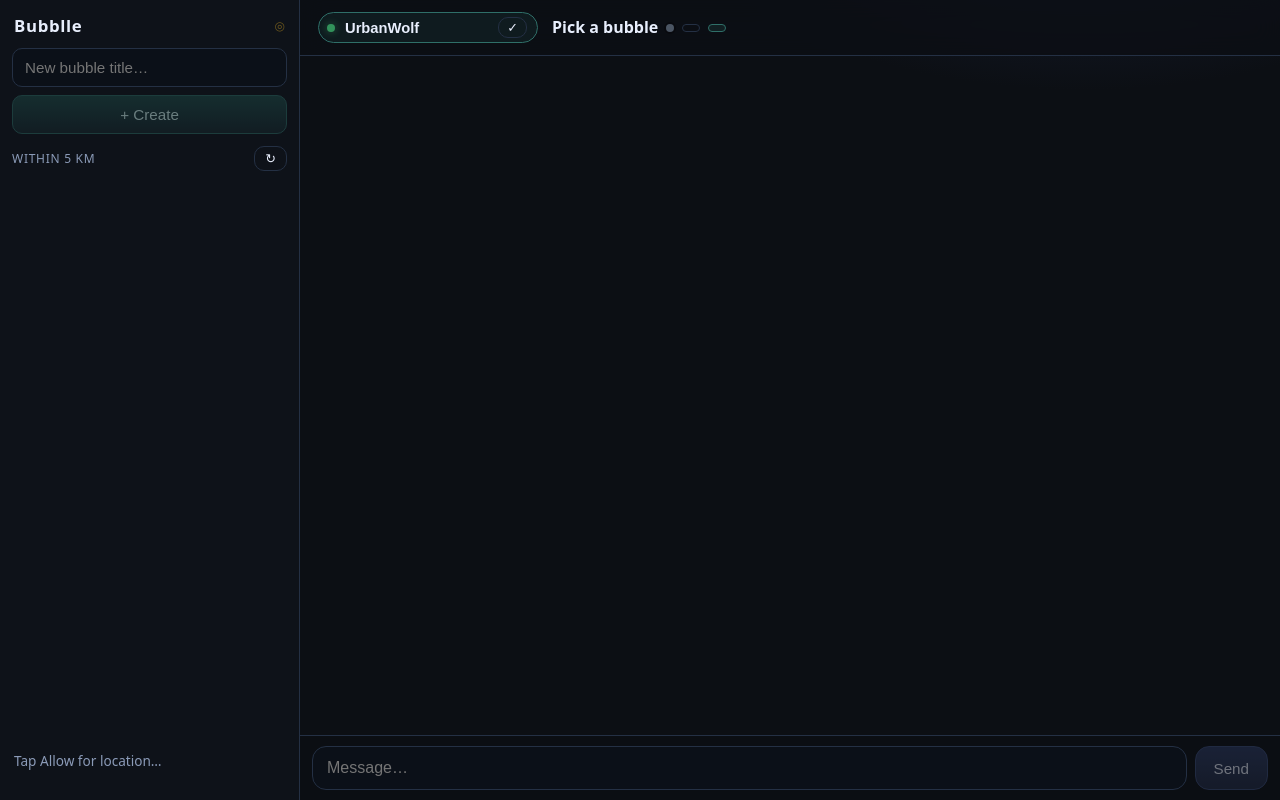
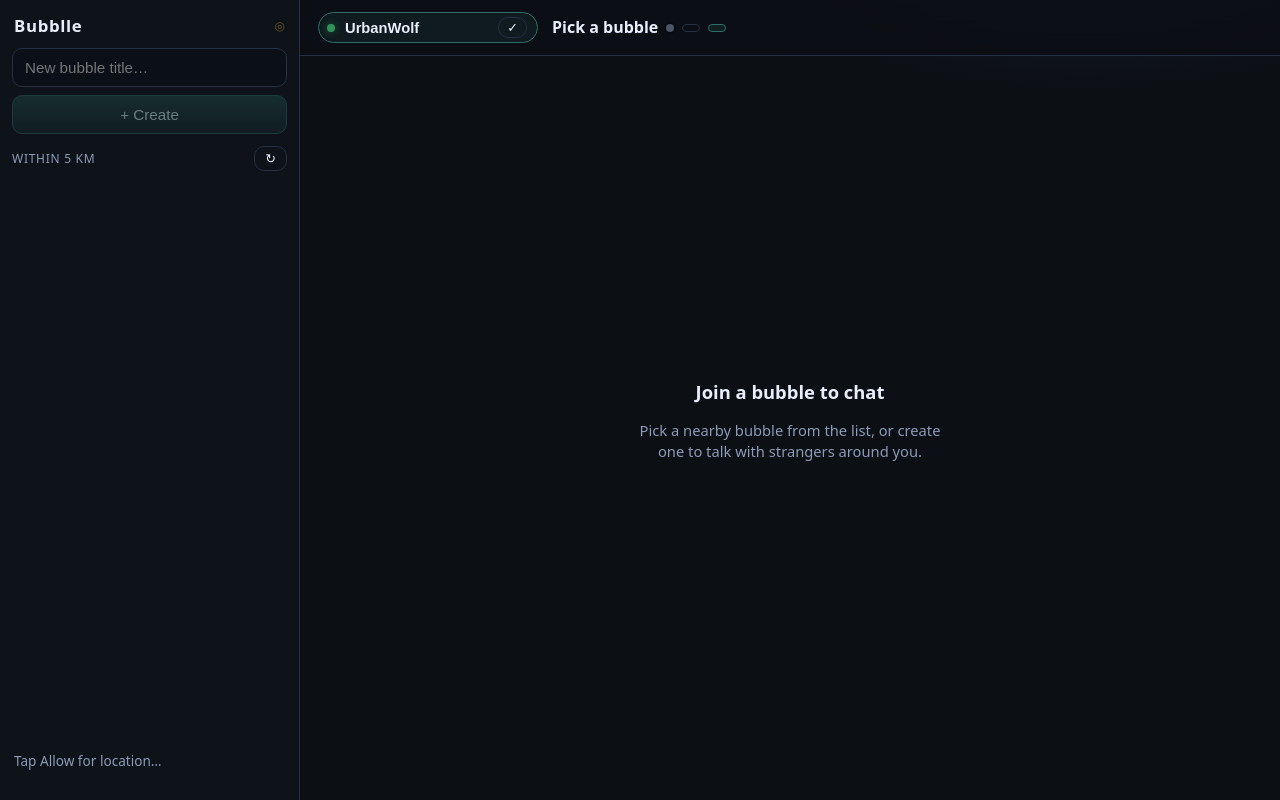
Before and after one commit to includebubble003-web/Bubblle, a Django app: page / in a window 1280 px wide. Run offline with Django 5.2, Linux system fonts and the light colour scheme; some libraries are stand-ins or nearby versions.

Commit message:
customization user ui

```diff
--- a/bubbles/consumers.py
+++ b/bubbles/consumers.py
@@ -132,7 +132,7 @@ class BubbleConsumer(AsyncJsonWebsocketConsumer):
 
         session_uuid = self.scope.get("bubblle_session_uuid") or "anon"
         throttle_key = f"bbl:msgthrottle:{self.bubble_id}:{session_uuid}"
-        if not await sync_to_async(throttle_allow)(throttle_key, 2):
+        if not await sync_to_async(throttle_allow)(throttle_key, 1):
             await self.send_json({"type": "error", "code": "slow_down"})
             return
 
--- a/bubbles/views.py
+++ b/bubbles/views.py
@@ -186,7 +186,7 @@ def bubble_messages(request, bubble_id: UUID):
         return Response({"detail": "Outside bubble radius."}, status=status.HTTP_403_FORBIDDEN)
 
     throttle_key = f"bbl:msgthrottle:{bubble.id}:{session.session_uuid}"
-    if not throttle_allow(throttle_key, 2):
+    if not throttle_allow(throttle_key, 1):
         return Response({"detail": "Slow down."}, status=status.HTTP_429_TOO_MANY_REQUESTS)
 
     msg = Message.objects.create(
--- a/static/css/app.css
+++ b/static/css/app.css
@@ -312,7 +312,7 @@ a:hover {
   padding-bottom: 10px;
 }
 
-.messages {
+.chat-wrap .messages {
   flex: 1;
   overflow-y: auto;
   max-height: min(58dvh, 520px);
@@ -322,7 +322,7 @@ a:hover {
   contain: layout style;
 }
 
-.messages-placeholder {
+.chat-wrap .messages-placeholder {
   text-align: center;
   padding: 24px 12px;
   font-size: 0.9rem;
@@ -372,7 +372,7 @@ a:hover {
   word-break: break-word;
 }
 
-.typing {
+.chat-wrap .typing {
   min-height: 1.2em;
   font-size: 0.85rem;
   margin-bottom: 6px;
--- a/static/css/chat.css
+++ b/static/css/chat.css
@@ -283,12 +283,33 @@
 
 /* --- Chat panel --- */
 .chat-panel {
-  flex: 1;
   min-height: 0;
   display: flex;
   flex-direction: column;
   overflow: hidden;
   position: relative;
+}
+
+.chat-panel--idle {
+  flex: 1;
+  align-items: center;
+  justify-content: center;
+}
+
+.chat-panel:not(.chat-panel--idle) {
+  flex: 1;
+}
+
+.chat-idle-prompt {
+  text-align: center;
+  padding: 24px 20px;
+  max-width: 360px;
+}
+
+.chat-idle-title {
+  font-size: 1.15rem;
+  font-weight: 700;
+  margin: 0 0 10px;
 }
 
 .chat-thread {
@@ -297,6 +318,7 @@
   display: flex;
   flex-direction: column;
   overflow: hidden;
+  height: 100%;
 }
 
 .thread-banner {
@@ -304,18 +326,30 @@
   flex-shrink: 0;
 }
 
-.messages {
+.chat-app .messages-scroll {
   flex: 1;
+  min-height: 0;
+  max-height: none;
   overflow-y: auto;
-  padding: 12px 14px;
+  overflow-x: hidden;
   -webkit-overflow-scrolling: touch;
   scroll-behavior: smooth;
 }
 
-.messages-placeholder {
+.chat-app .messages-list {
+  display: flex;
+  flex-direction: column;
+  justify-content: flex-end;
+  min-height: 100%;
+  padding: 12px 14px;
+  box-sizing: border-box;
+}
+
+.chat-app .messages-placeholder {
   text-align: center;
   color: #8b9bb8;
-  padding: 32px 16px;
+  padding: 16px;
+  margin: auto 0;
 }
 
 /* Message bubbles */
@@ -382,21 +416,22 @@
   }
 }
 
-.typing {
-  flex-shrink: 0;
-  padding: 0 16px 8px;
-  font-size: 0.82rem;
-  color: #8b9bb8;
-  font-style: italic;
-}
-
 /* Sticky composer */
 .chat-composer {
   flex-shrink: 0;
-  padding: 10px 12px calc(10px + env(safe-area-inset-bottom));
+  padding: 8px 12px calc(10px + env(safe-area-inset-bottom));
   border-top: 1px solid #243044;
   background: rgba(12, 15, 20, 0.92);
   backdrop-filter: blur(12px);
+}
+
+.chat-app .composer-typing {
+  margin: 0 4px 6px;
+  min-height: 0;
+  font-size: 0.8rem;
+  line-height: 1.25;
+  color: #8b9bb8;
+  font-style: italic;
 }
 
 .composer-form {
--- a/static/js/chat-app.js
+++ b/static/js/chat-app.js
@@ -15,7 +15,7 @@ const SEARCH_RADIUS_M = 5000;
 const NEARBY_POLL_MS = 5000;
 const WS_RECONNECT_BASE_MS = 3000;
 const WS_RECONNECT_MAX_MS = 20000;
-const MSG_COOLDOWN_MS = 2000;
+const MSG_COOLDOWN_MS = 1000;
 
 const bubbleId = (window.__BUBBLE_ID__ || "").trim() || null;
 
@@ -227,7 +227,9 @@ function showWelcome() {
   const panel = $("#chat-panel");
   const thread = $("#chat-thread");
   panel?.classList.add("chat-panel--idle");
+  $("#chat-idle-prompt")?.removeAttribute("hidden");
   thread?.setAttribute("hidden", "hidden");
+  $("#chat-composer")?.setAttribute("hidden", "hidden");
   const messages = $("#messages");
   if (messages) messages.innerHTML = "";
   $("#chat-input")?.setAttribute("disabled", "disabled");
@@ -242,7 +244,9 @@ function showThread() {
   const panel = $("#chat-panel");
   const thread = $("#chat-thread");
   panel?.classList.remove("chat-panel--idle");
+  $("#chat-idle-prompt")?.setAttribute("hidden", "hidden");
   thread?.removeAttribute("hidden");
+  $("#chat-composer")?.removeAttribute("hidden");
   $("#chat-input")?.removeAttribute("disabled");
   if (!isSendOnCooldown()) $("#btn-send")?.removeAttribute("disabled");
 }
@@ -310,9 +314,17 @@ function clearMessagesPlaceholder() {
   $("#messages-placeholder")?.remove();
 }
 
+function scrollMessages() {
+  const scroller = $("#messages-scroll");
+  if (!scroller) return;
+  requestAnimationFrame(() => {
+    scroller.scrollTop = scroller.scrollHeight;
+  });
+}
+
 function appendMessage(m, opts = { scroll: true }) {
   clearMessagesPlaceholder();
-  const wrap = $("#messages");
+  const list = $("#messages");
   const mine = myName && m.anonymous_name === myName;
   const row = document.createElement("div");
   row.className = `msg-bubble${mine ? " msg-bubble-mine" : ""}`;
@@ -323,13 +335,9 @@ function appendMessage(m, opts = { scroll: true }) {
       <p class="msg-text">${escapeHtml(m.message)}</p>
       <span class="msg-time">${t}</span>
     </div>`;
-  wrap.appendChild(row);
+  list.appendChild(row);
   row.style.animation = "msg-in 0.28s ease-out";
-  if (opts.scroll) {
-    requestAnimationFrame(() => {
-      wrap.scrollTop = wrap.scrollHeight;
-    });
-  }
+  if (opts.scroll) scrollMessages();
 }
 
 /* --- WebSocket --- */
@@ -393,7 +401,6 @@ function flushOutboundQueue() {
         longitude: pos.lng,
       })
     );
-    startSendCooldown();
   }
 }
 
@@ -488,7 +495,6 @@ function sendChat(text) {
     activeSocket.send(
       JSON.stringify({ type: "typing", typing: false, latitude: pos.lat, longitude: pos.lng })
     );
-    startSendCooldown();
     return;
   }
   outboundQueue.push({ kind: "chat", text });
@@ -542,9 +548,7 @@ function loadHistory() {
         return;
       }
       for (const m of data.results) appendMessage(m, { scroll: false });
-      requestAnimationFrame(() => {
-        wrap.scrollTop = wrap.scrollHeight;
-      });
+      scrollMessages();
     })
     .catch(() => clearMessagesPlaceholder());
 }
--- a/templates/chat_shell.html
+++ b/templates/chat_shell.html
@@ -53,16 +53,23 @@
     </header>
 
     <div class="chat-panel chat-panel--idle" id="chat-panel">
+      <div class="chat-idle-prompt" id="chat-idle-prompt">
+        <p class="chat-idle-title">Join a bubble to chat</p>
+        <p class="muted">Pick a nearby bubble from the list, or create one to talk with strangers around you.</p>
+      </div>
+
       <div class="chat-thread" id="chat-thread" hidden>
         <div id="chat-status" class="banner banner-warn thread-banner" hidden></div>
-        <div class="messages" id="messages" aria-live="polite">
-          <p class="messages-placeholder" id="messages-placeholder">Loading messages…</p>
+        <div class="messages-scroll" id="messages-scroll">
+          <div class="messages-list" id="messages" aria-live="polite">
+            <p class="messages-placeholder" id="messages-placeholder">Loading messages…</p>
+          </div>
         </div>
-        <div class="typing" id="typing" hidden></div>
       </div>
     </div>
 
-    <footer class="chat-composer" id="chat-composer">
+    <footer class="chat-composer" id="chat-composer" hidden>
+      <p class="composer-typing" id="typing" hidden></p>
       <form id="chat-form" class="composer-form">
         <input id="chat-input" autocomplete="off" maxlength="2000" placeholder="Message…" disabled />
         <button class="btn btn-primary" type="submit" id="btn-send" disabled>Send</button>
```
